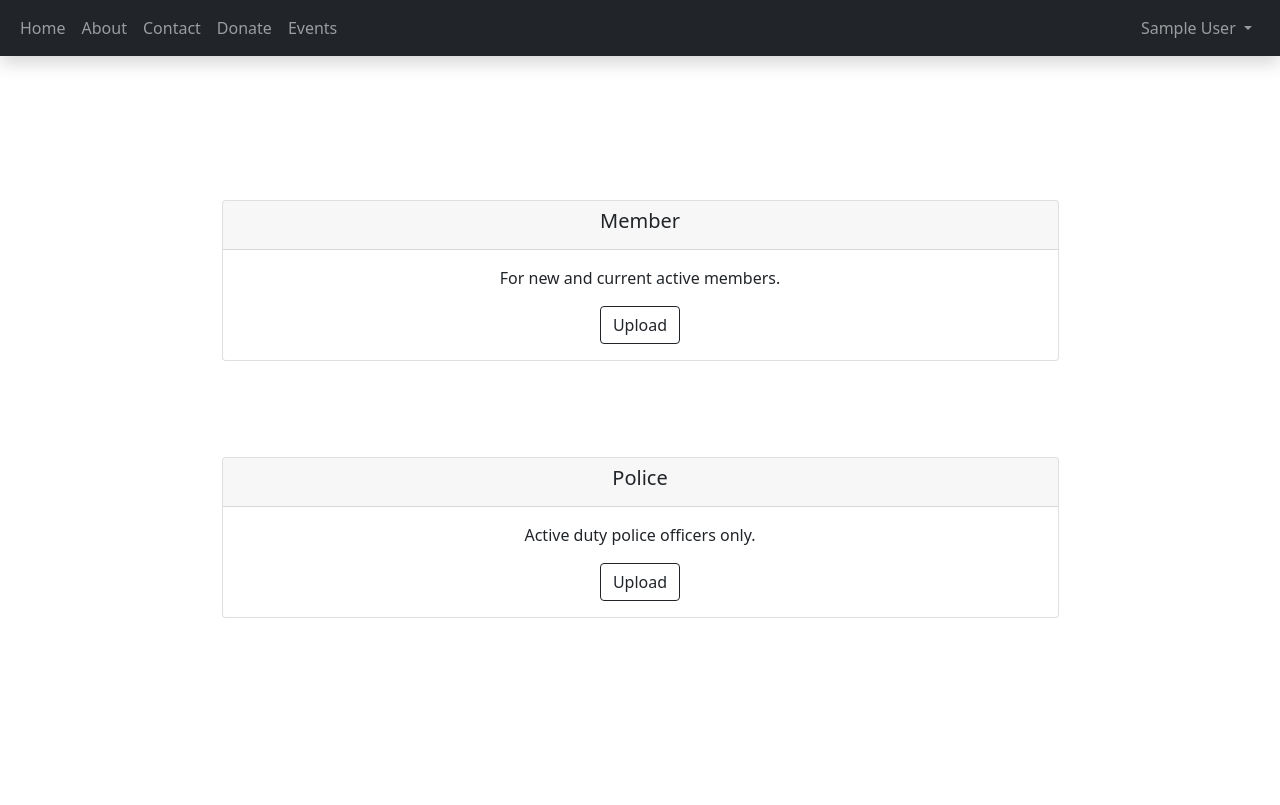
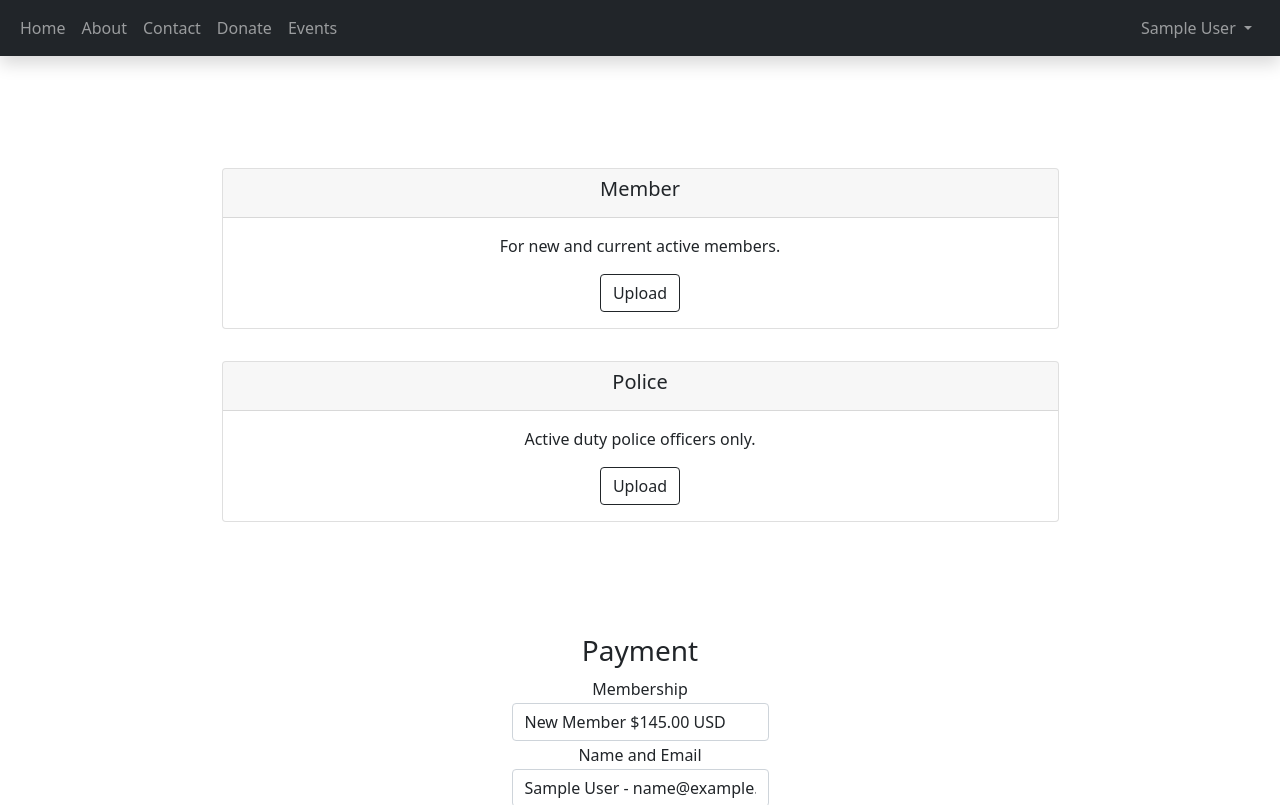
Before and after one commit to gajeraYash/NFOP-app, a Django app: page /member/forms in a window 1280 px wide. Shown: the top 805 px of the page. Run offline with Django 3.2, Linux system fonts and the light colour scheme; the visitor is signed in with stand-in values (Sample User, id 1); data that the repository does not hold is empty; parts of the project's set-up code (start-up, migrations or seed data) failed here and were passed over; some libraries are stand-ins or nearby versions.

Commit message:
Paypal Payment + CSS

```diff
--- a/templates/app/login.html
+++ b/templates/app/login.html
@@ -8,7 +8,7 @@
 {% block content %}
 <!-- Navbar -->
 {% include "app/partials/navbar.html" with user=user %}
-<section id="login" class="full-background">
+<section id="login" class="py-5">
     <div class="container mt-5 mb-5">
         <div data-aos="fade-up" class="row text-center">
            <div>
--- a/templates/app/member/forms.html
+++ b/templates/app/member/forms.html
@@ -11,7 +11,7 @@
 <section class="forms full-background" id="forms">
     <div class="container">
         <div class="row g-0 justify-content-center my-5 py-5">
-            <div class="card w-75 text-center my-5">
+            <div class="card w-75 text-center my-3">
                 <div class="card-header">
                     <h5 class="card-title">Member</h5>
                 </div>
@@ -29,7 +29,7 @@
                     </div>
                 </div>
             </div>
-            <div class="card w-75 text-center my-5">
+            <div class="card w-75 text-center my-3">
                 <div class="card-header">
                     <h5 class="card-title">Police</h5>
                 </div>
@@ -45,10 +45,43 @@
                         </div>
                         {% endif %}
                     </div>
-
                 </div>
             </div>
         </div>
+        <div class="row g-0 justify-content-center text-center">
+            <div class="col">
+                <h3>Payment</h3>
+                <form action="https://www.paypal.com/cgi-bin/webscr" method="post" target="_top">
+                    <input type="hidden" name="cmd" value="_xclick">
+                    <input type="hidden" name="business" value="lajara239@aol.com">
+                    <input type="hidden" name="lc" value="US">
+                    <input type="hidden" name="item_name" value="Member Fee">
+                    <input type="hidden" name="item_number" value="101">
+                    <input type="hidden" name="button_subtype" value="services">
+                    <input type="hidden" name="no_note" value="0">
+                    <input type="hidden" name="bn" value="PP-BuyNowBF:btn_buynowCC_LG.gif:NonHostedGuest">
+                    <table class="mx-auto">
+                    <tr><td><input type="hidden" name="on0" value="Membership">Membership</td></tr><tr><td><select class="form-control" name="os0">
+                        <option value="New Member">New Member $145.00 USD</option>
+                        <option value="Renewal">Renewal $40.00 USD</option>
+                        <option value="Extra Shield">Extra Shield $80.00 USD</option>
+                    </select> </td></tr>
+                    <tr><td><input type="hidden" name="on1" value="Name and Email">Name and Email</td></tr><tr><td><input type="text" class="form-control" value="{{user.first_name}} {{user.last_name}} - {{user.email}}"name="os1" maxlength="200"></td></tr>
+                    </table>
+                    <input type="hidden" name="currency_code" value="USD">
+                    <input type="hidden" name="option_select0" value="New Member">
+                    <input type="hidden" name="option_amount0" value="145.00">
+                    <input type="hidden" name="option_select1" value="Renewal">
+                    <input type="hidden" name="option_amount1" value="40.00">
+                    <input type="hidden" name="option_select2" value="Extra Shield">
+                    <input type="hidden" name="option_amount2" value="80.00">
+                    <input type="hidden" name="option_index" value="0">
+                    <input type="image" src="https://www.paypalobjects.com/en_US/i/btn/btn_buynowCC_LG.gif" border="0" name="submit" alt="PayPal - The safer, easier way to pay online!">
+                    <img alt="" border="0" src="https://www.paypalobjects.com/en_US/i/scr/pixel.gif" width="1" height="1">
+                    </form>
+            </div>
+        </div>
+
     </div>
 </section>
 {% endblock %}
```
